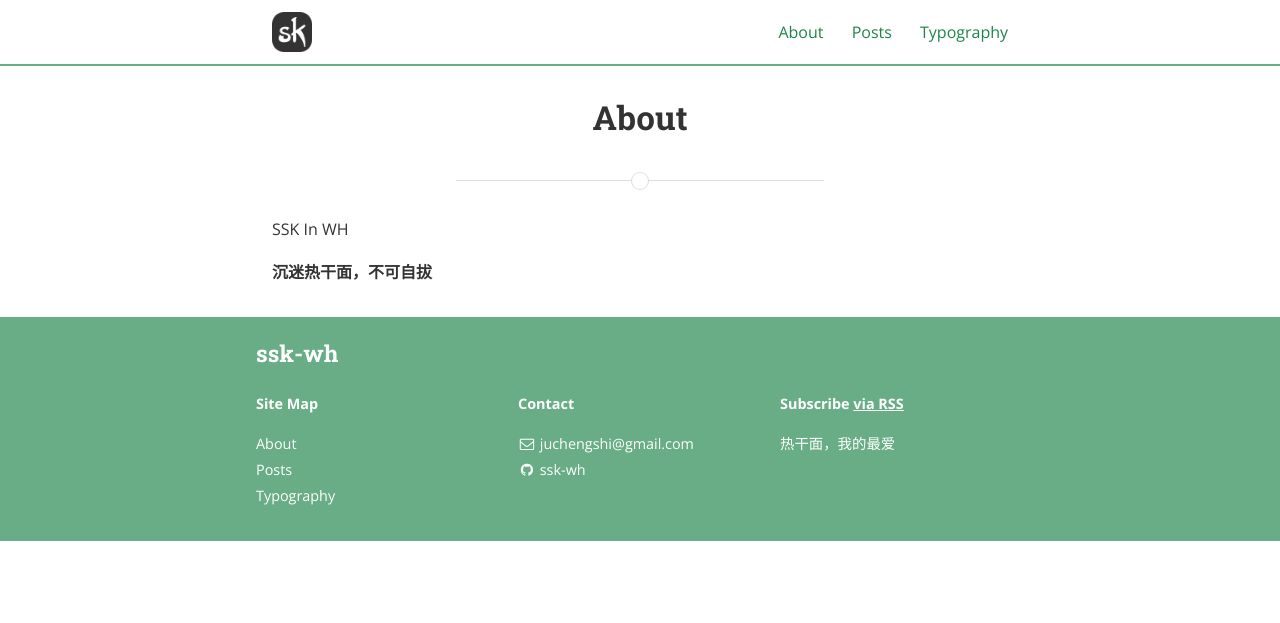
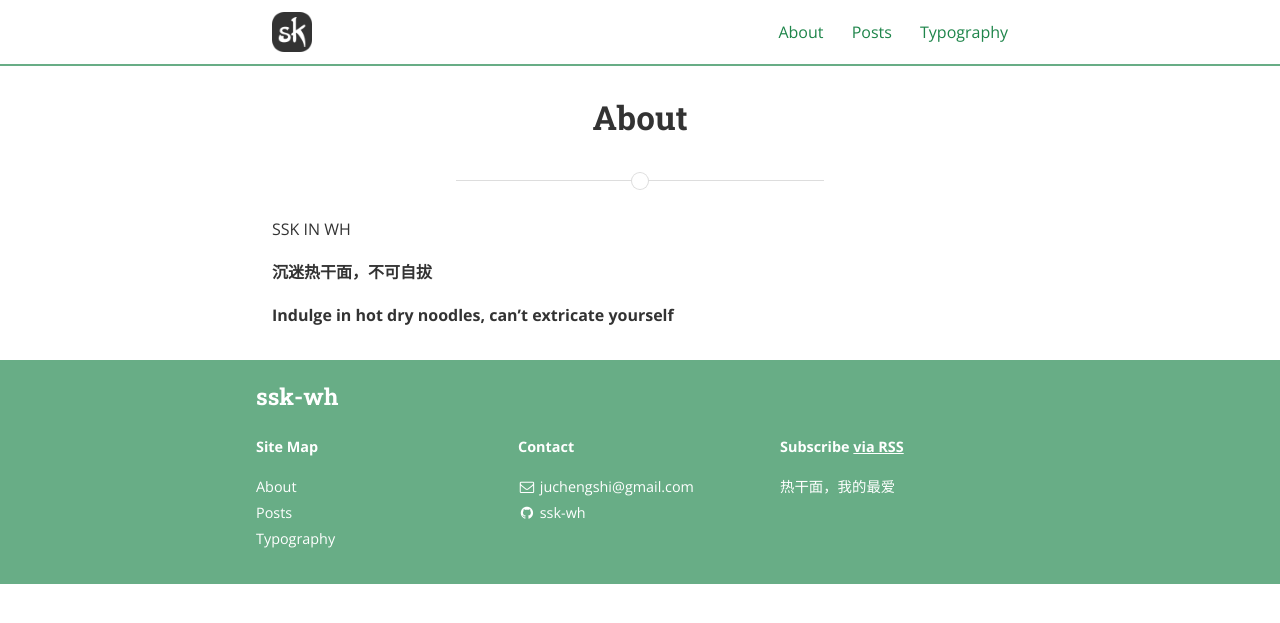
Before and after one commit to ssk-wh/ssk-wh.github.io, a Jekyll site: the page built from about.md, in a window 1280 px wide. Shown: the top 623 px of the page. Built offline with Jekyll 4.4.1, drawn with Linux system fonts in a browser that asks for light colours; nearby versions of some CDN libraries; a style sheet for code colours, icons or effects is not loaded.

```diff
--- a/about.md
+++ b/about.md
@@ -4,6 +4,10 @@ title: About
 permalink: /about/
 ---
 
-SSK In WH
+SSK IN WH
+
+
 
 **沉迷热干面，不可自拔**
+
+**Indulge in hot dry noodles, can't extricate yourself**
```
Also changed, not shown: README.md.
